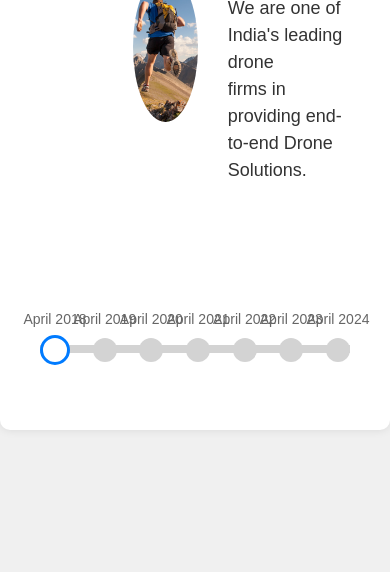
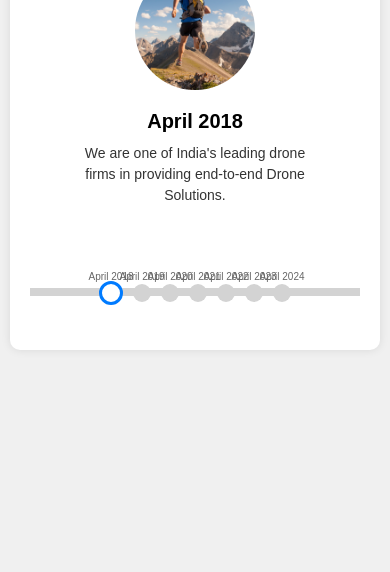
Before and after one commit to Ankitmohanty2/Task, a plain HTML site: page project/index.html in a window 390 px wide. Shown: the part 272-844 px from the top of the page. Drawn offline with Linux system fonts and the light colour scheme.

Commit message:
Update index.html

```diff
--- a/project/index.html
+++ b/project/index.html
@@ -22,19 +22,20 @@
             border-radius: 10px;
             padding: 40px;
             box-shadow: 0 0 10px rgba(0,0,0,0.1);
+            box-sizing: border-box;
         }
         .timeline-header {
             display: flex;
+            flex-direction: column;
             align-items: center;
             margin-bottom: 80px;
-            padding-left: 30%;
         }
         .timeline-image {
             width: 150px;
             height: 150px;
             border-radius: 50%;
             overflow: hidden;
-            margin-right: 30px;
+            margin-bottom: 20px;
         }
         .timeline-image img {
             width: 100%;
@@ -45,6 +46,7 @@
             margin: 0 0 10px 0;
             font-size: 32px;
             font-weight: bold;
+            text-align: center;
         }
         .timeline-text p {
             margin: 0;
@@ -52,10 +54,12 @@
             font-size: 18px;
             line-height: 1.5;
             font-weight: 400;
+            text-align: center;
         }
         .timeline {
             display: flex;
-            justify-content: space-between;
+            flex-wrap: wrap;
+            justify-content: center;
             align-items: center;
             position: relative;
             padding: 35px 0 25px;
@@ -78,6 +82,7 @@
             position: relative;
             z-index: 2;
             cursor: pointer;
+            margin: 0 5px;
         }
         .timeline-item.active {
             background-color: white;
@@ -100,6 +105,44 @@
         .fade-in {
             animation: fadeIn 0.5s ease-in-out;
         }
+        @media (max-width: 768px) {
+            .timeline-container {
+                padding: 20px;
+            }
+            .timeline-header {
+                margin-bottom: 40px;
+            }
+            .timeline-image {
+                width: 120px;
+                height: 120px;
+            }
+            .timeline-text h2 {
+                font-size: 24px;
+            }
+            .timeline-text p {
+                font-size: 16px;
+            }
+            .timeline-item::after {
+                bottom: 25px;
+                font-size: 12px;
+            }
+        }
+        @media (max-width: 480px) {
+            .timeline-item {
+                width: 18px;
+                height: 18px;
+            }
+            .timeline-item::after {
+                bottom: 20px;
+                font-size: 10px;
+            }
+            .timeline-text h2 {
+                font-size: 20px;
+            }
+            .timeline-text p {
+                font-size: 14px;
+            }
+        }
     </style>
 </head>
 <body>
@@ -113,8 +156,6 @@
                 <p>We are one of India's leading drone<br>firms in providing end-to-end Drone<br>Solutions.</p>
             </div>
         </div>
-        <br />
-        <br />
         <div class="timeline">
             <div class="timeline-item active" data-year="April 2018"></div>
             <div class="timeline-item" data-year="April 2019"></div>
```
